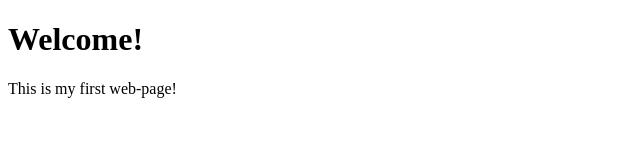
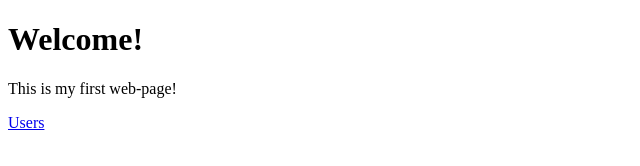
Before and after one commit to annaprok/webprogbase-lab1, a plain HTML site: page index.html in a window 1280 px wide. Shown: the full height of the page, 0-640 px from the left. Drawn offline with Linux system fonts and the light colour scheme.

Commit message:
Update index.html

```diff
--- a/index.html
+++ b/index.html
@@ -9,5 +9,6 @@
 <body>
   <h1>Welcome!</h1>
   <p>This is my first web-page!</p>
+  <a href="webprogbase-lab1/users.html"> Users</a>
 </body>
 </html>
```
